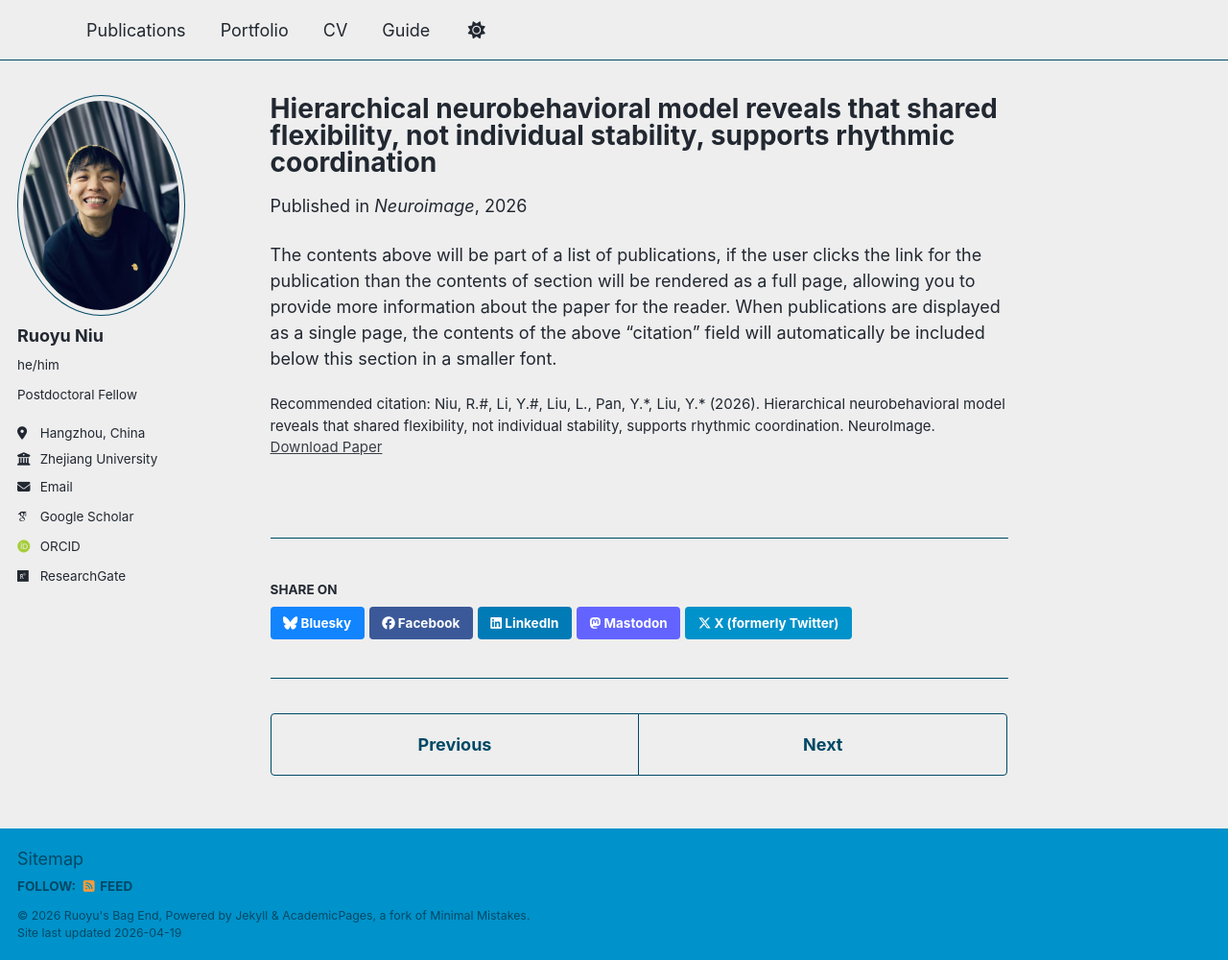
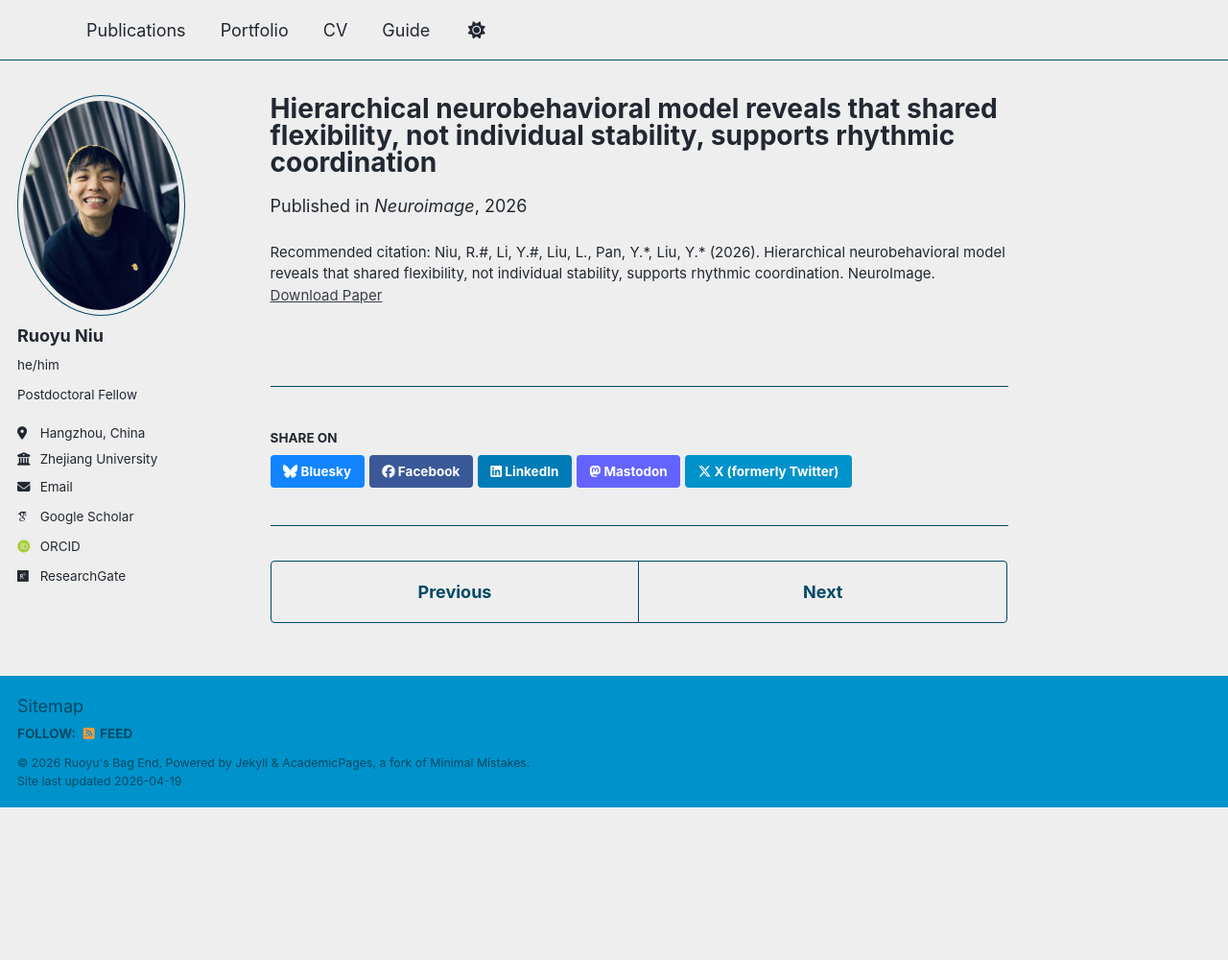
Before and after one commit to ruoyuniu112/ruoyuniu112.github.io, a Jekyll site: the page built from _publications/2026-02-02-Hierarchical neurobehavioral model.md, in a window 1280 px wide and 1000 px high. Shown: the whole window at 96% size. Built offline with Jekyll 4.4.1, drawn with Linux system fonts in a browser that asks for light colours; some web fonts are replaced; a script bundle is joined from its source files by our own code; library files that are not in the unit come from our copies.

Commit message:
Update 2026-02-02-Hierarchical neurobehavioral model.md

```diff
--- a/_publications/2026-02-02-Hierarchical neurobehavioral model.md
+++ b/_publications/2026-02-02-Hierarchical neurobehavioral model.md
@@ -9,4 +9,3 @@
 paperurl: 'https://ruoyuniu112.github.io/files/Niu2026_Hierarchical.pdf'
 citation: 'Niu, R.#, Li, Y.#, Liu, L., Pan, Y.*, Liu, Y.* (2026). Hierarchical neurobehavioral model reveals that shared flexibility, not individual stability, supports rhythmic coordination. NeuroImage. '
 ---
-The contents above will be part of a list of publications, if the user clicks the link for the publication than the contents of section will be rendered as a full page, allowing you to provide more information about the paper for the reader. When publications are displayed as a single page, the contents of the above "citation" field will automatically be included below this section in a smaller font.
```
